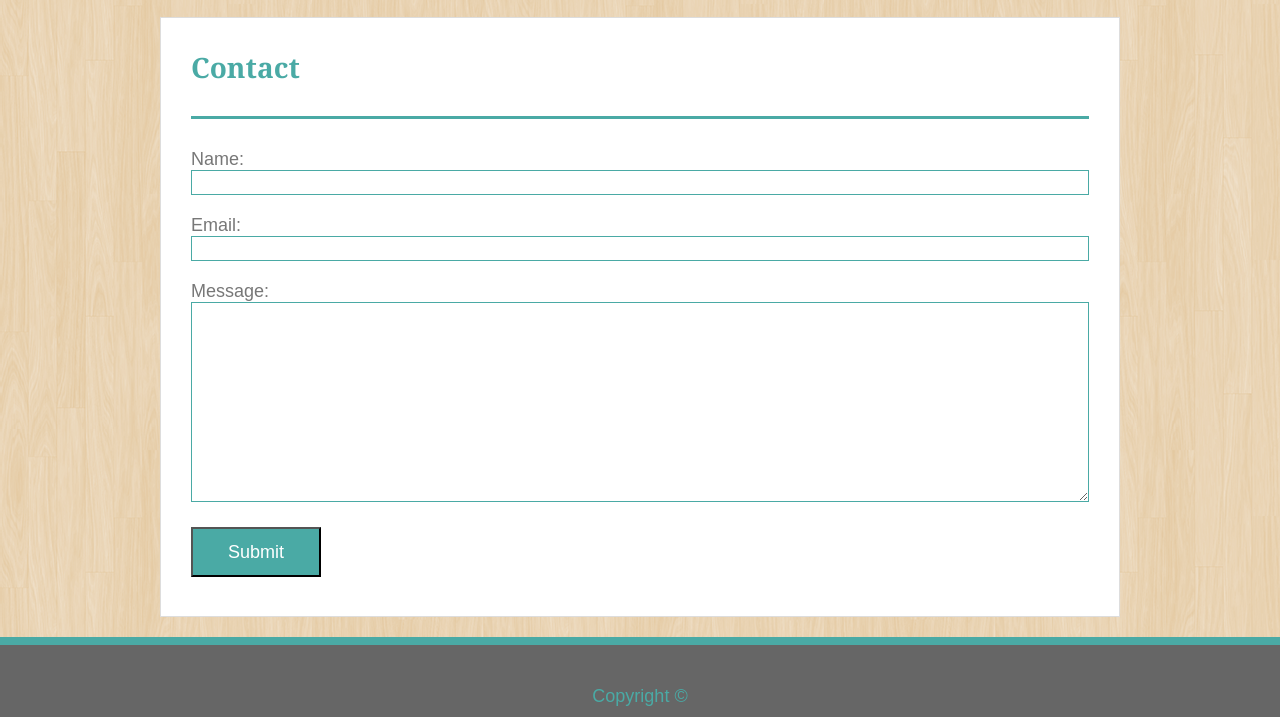
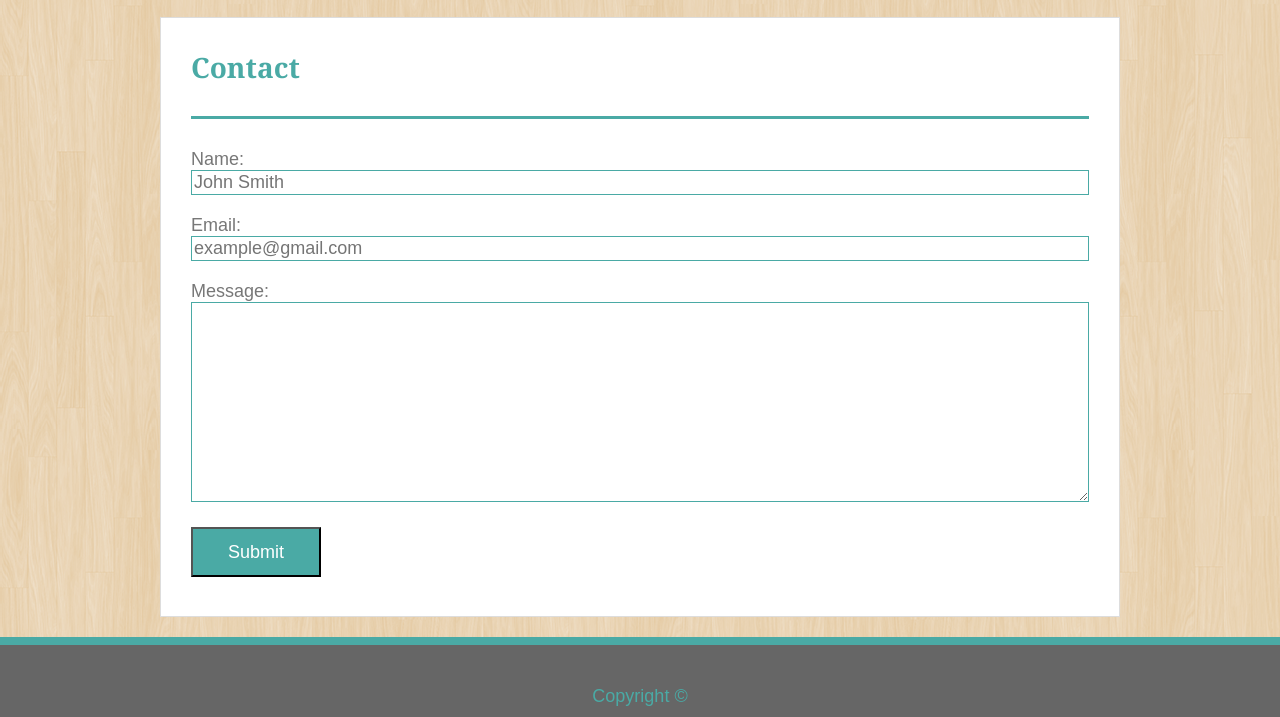
Before and after one commit to Milleniyum/Basic-Portfolio, a plain HTML site: page contact.html in a window 1280 px wide. Shown: the part 83-800 px from the top of the page. Drawn offline with Linux system fonts and the light colour scheme.

Commit message:
updated contact file

```diff
--- a/contact.html
+++ b/contact.html
@@ -23,9 +23,9 @@
         <h1>Contact</h1>
         <form>
             Name:<br>
-            <input type="text"><br>
+            <input type="text" placeholder="John Smith"><br>
             Email:<br>
-            <input type="text"><br>
+            <input type="text" placeholder="example@gmail.com"><br>
             Message:<br>
             <textarea></textarea><br>
             <button type="button">Submit</button>
```
